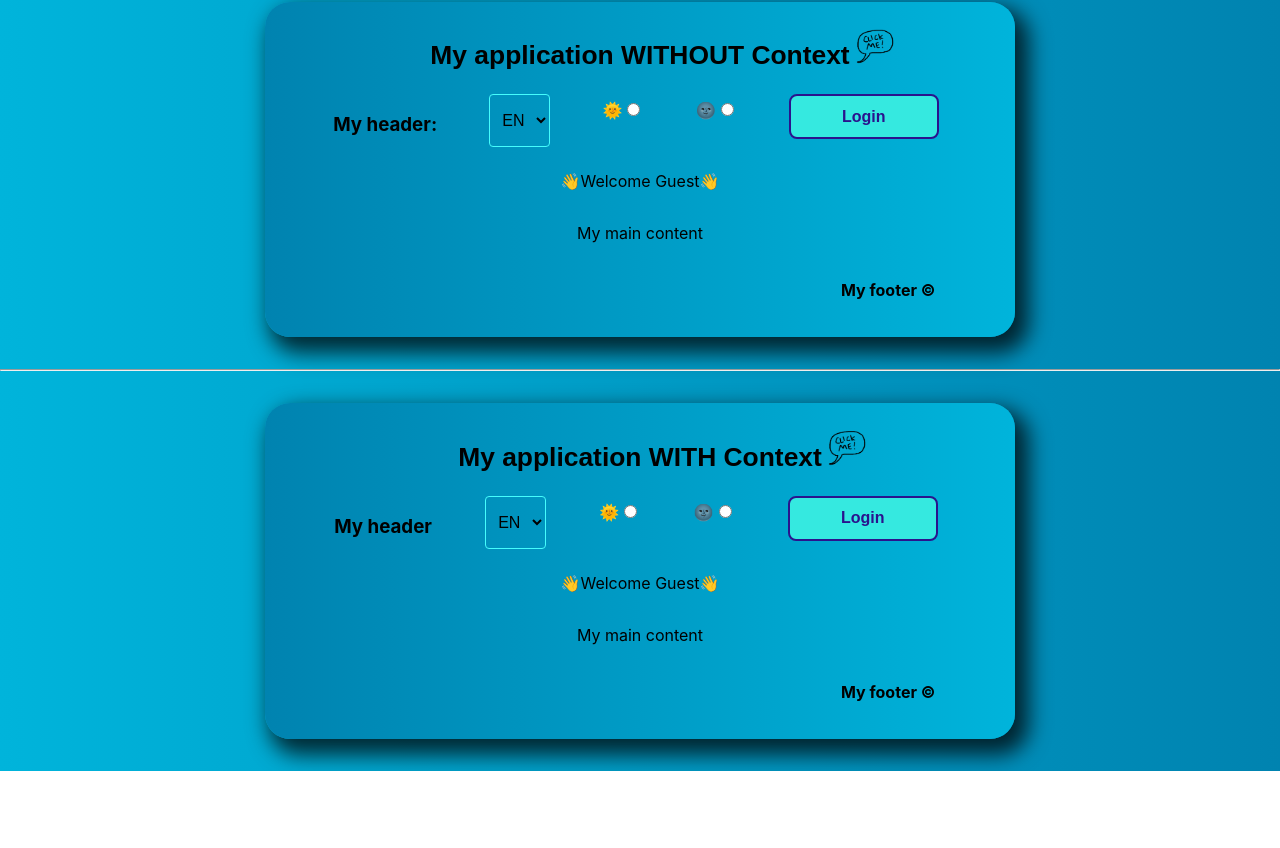
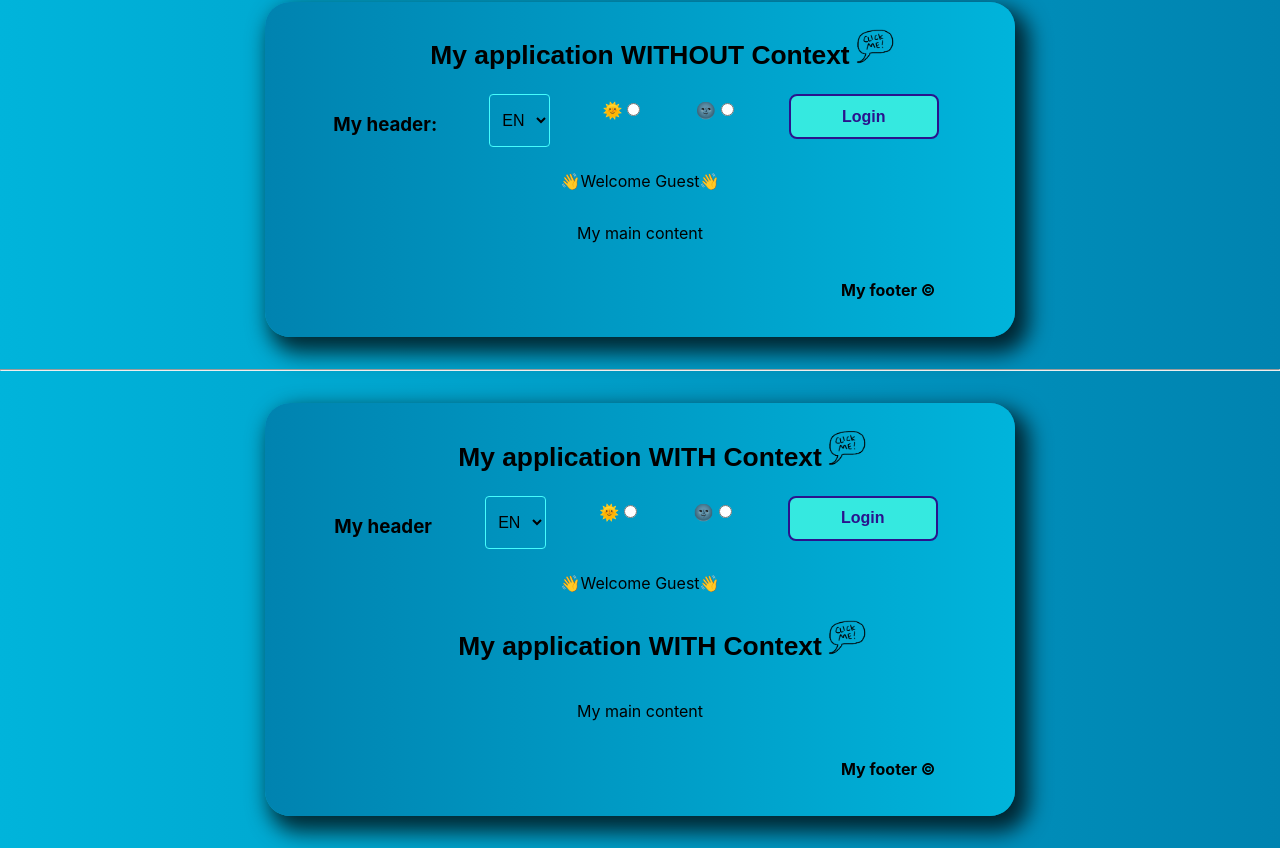
Before and after one commit to reche-git/05-React-Context, a React (Create React App) app: page / in a window 1280 px wide. Shown: the part 561-1409 px from the top of the page. Before the commit the page ends 1332 px from the top, so only its background shows below. Built offline with nearby package versions, Linux system fonts and the light colour scheme; data requests are answered from the project's data file; the HTML template or start-up script is replaced by a standard one.

Commit message:
Logo added

```diff
--- a/src/components/MainContext.js
+++ b/src/components/MainContext.js
@@ -2,16 +2,41 @@ import { useContext } from "react";
 import AuthContext from "../context/AuthContext";
 import LanguageContext from "../context/LanguageContext";
 import ThemeContext from "../context/ThemeContext";
+import { useModal } from "../hooks/useModal";
+import Modal from "./Modal";
+import clickMe from "../assets/clickMe.png"
+import Logo from "../assets/Logo.png"
 
 const MainContext = () => {
   const { theme } = useContext(ThemeContext);
   const { text } = useContext(LanguageContext);
   const { auth } = useContext(AuthContext);
 
+  const [isOpen, openModal, closeModal] = useModal(false);
+
   return (
     <main className={theme}>
       <div className="main-container">
         {auth ? <p>🦊{text.mainHello}🦊</p> : <p>👋{text.mainWelcome}👋</p>}
+<button className="btnModal" onClick={openModal}>
+        <h2>
+          {text.headerTitle}{" "}
+          <img src={clickMe} alt="Click-Me" className="clickMeImg" />
+        </h2>
+      </button>
+      <Modal isOpen={isOpen} closeModal={closeModal}>
+        <div className="ExplinationModal">
+          <h3>...</h3>
+          <p style={{ textAlign: "center" }}>
+            ...
+          </p>
+          <p>Why is this a good idea?</p>
+          <p>
+            ...
+          </p>
+          <p>...</p>
+        </div>
+      </Modal>
         <p>{text.mainContent}</p>
       </div>
     </main>
```
Also changed, not shown: src/assets/Logo.png (added).
